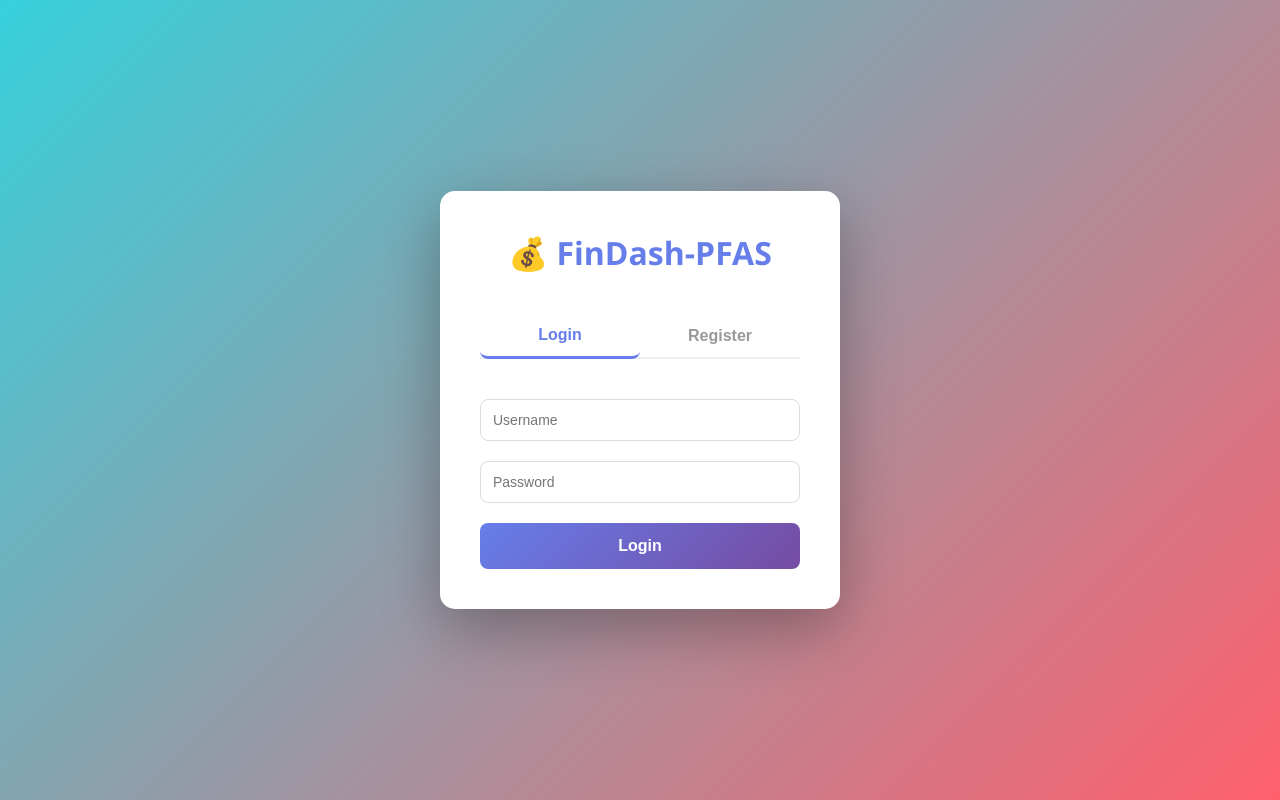
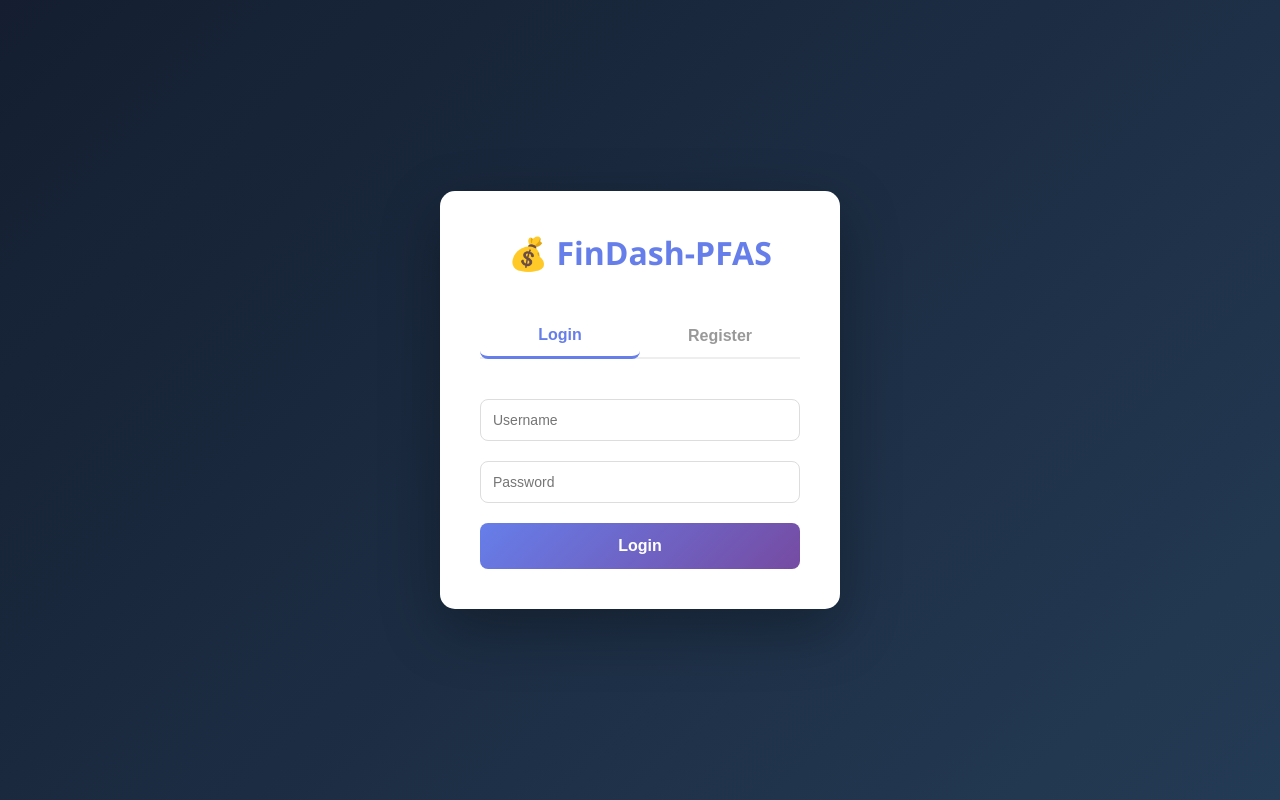
Before and after one commit to P-Aneesha/FinDash-PFAS, a Flask app: page /login in a window 1280 px wide. Run offline with Flask 3, Linux system fonts and the light colour scheme; some libraries are stand-ins or nearby versions.

Commit message:
Update login.html

```diff
--- a/templates/login.html
+++ b/templates/login.html
@@ -13,7 +13,7 @@
 
         body {
             font-family: 'Segoe UI', Tahoma, Geneva, Verdana, sans-serif;
-           background: linear-gradient(135deg, #36d1dc 0%, #ff5f6d 100%);
+           background: linear-gradient(135deg, #141e30 0%, #243b55 100%);
             min-height: 100vh;
             display: flex;
             align-items: center;
```
